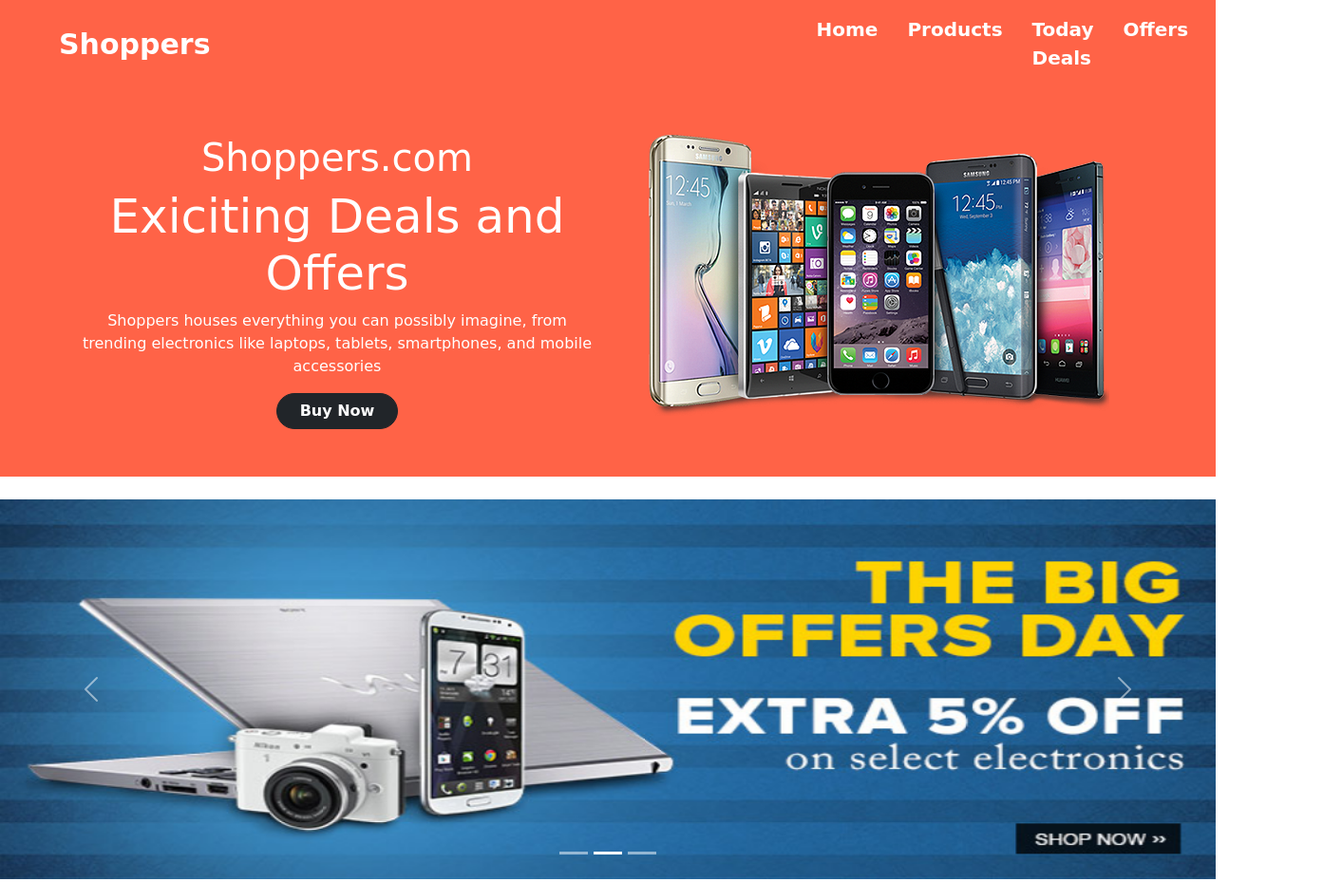
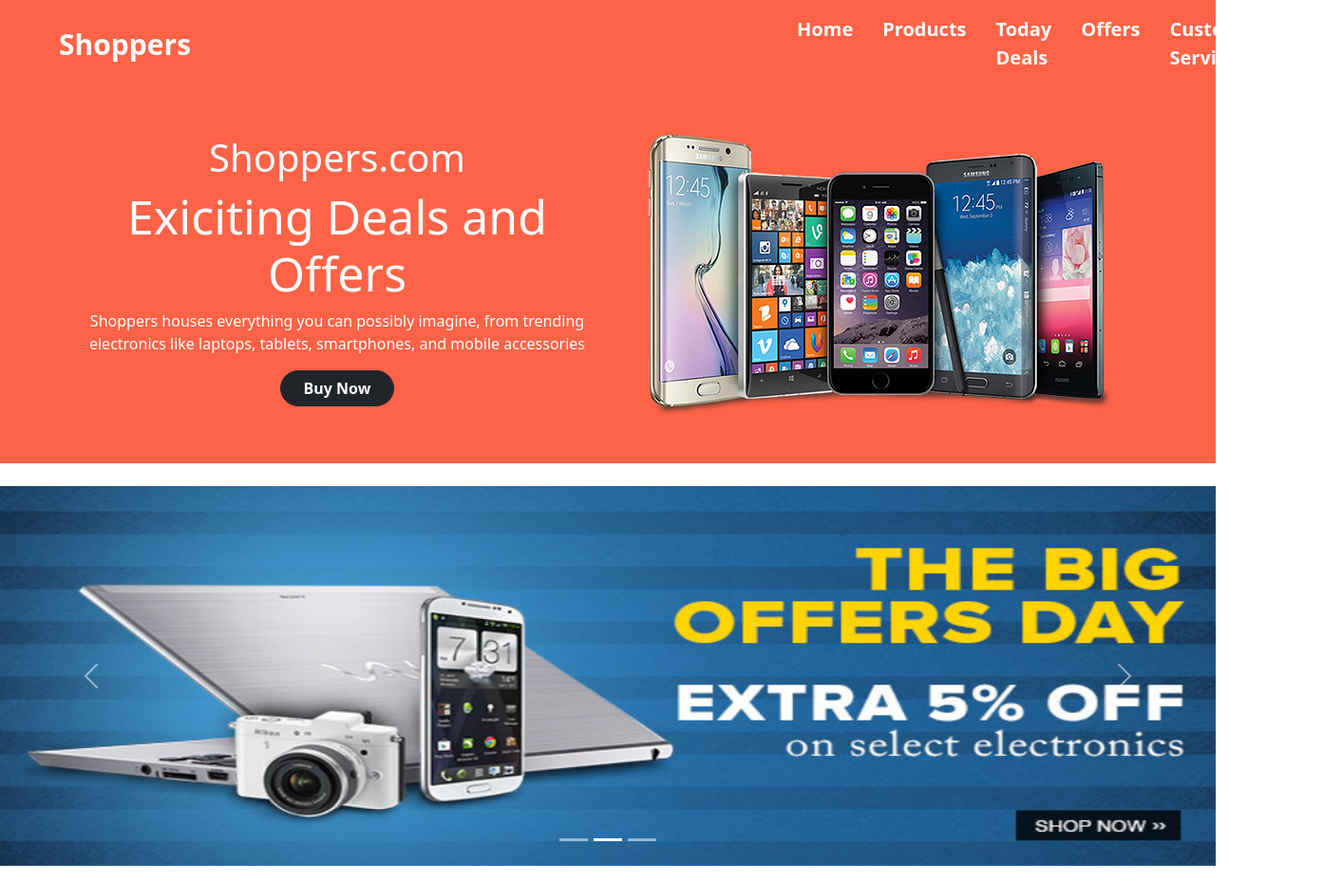
Before and after one commit to Deepanshugupta-2021/Shoppers, a plain HTML site: page index.html in a window 1280 px wide. Shown: the top 929 px of the page at 95% size, 1413 px wide, since content can reach past the window. Drawn offline with nearby package versions, Linux system fonts and the light colour scheme; a script that the page names is missing.

Commit message:
Update style.css

```diff
--- a/CSS/style.css
+++ b/CSS/style.css
@@ -1,6 +1,4 @@
-*{
-    font-family:cursive;
-}
+
 .navbar-brand{
     font-size:30px;
     font-weight:bold;
@@ -8,15 +6,13 @@
     margin-right:630px;
 
 }
-ul {
-    float:right;
-}
+
 
 .navbar-nav a{
     margin-right:15px;
     font-weight: bold;
     font-size:20px;
-    float:right;
+
 }
 
 .nav-item:hover{
```
